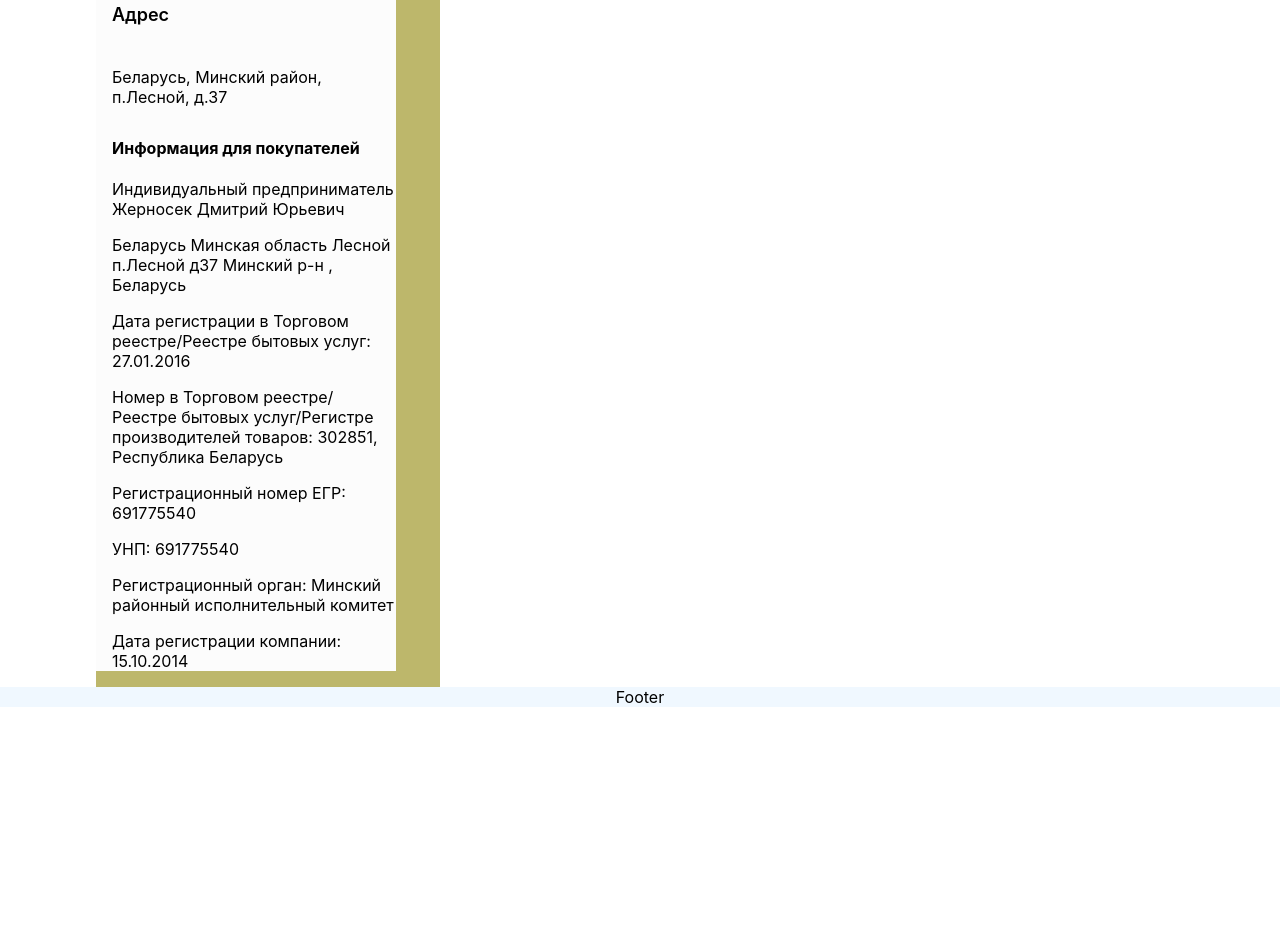
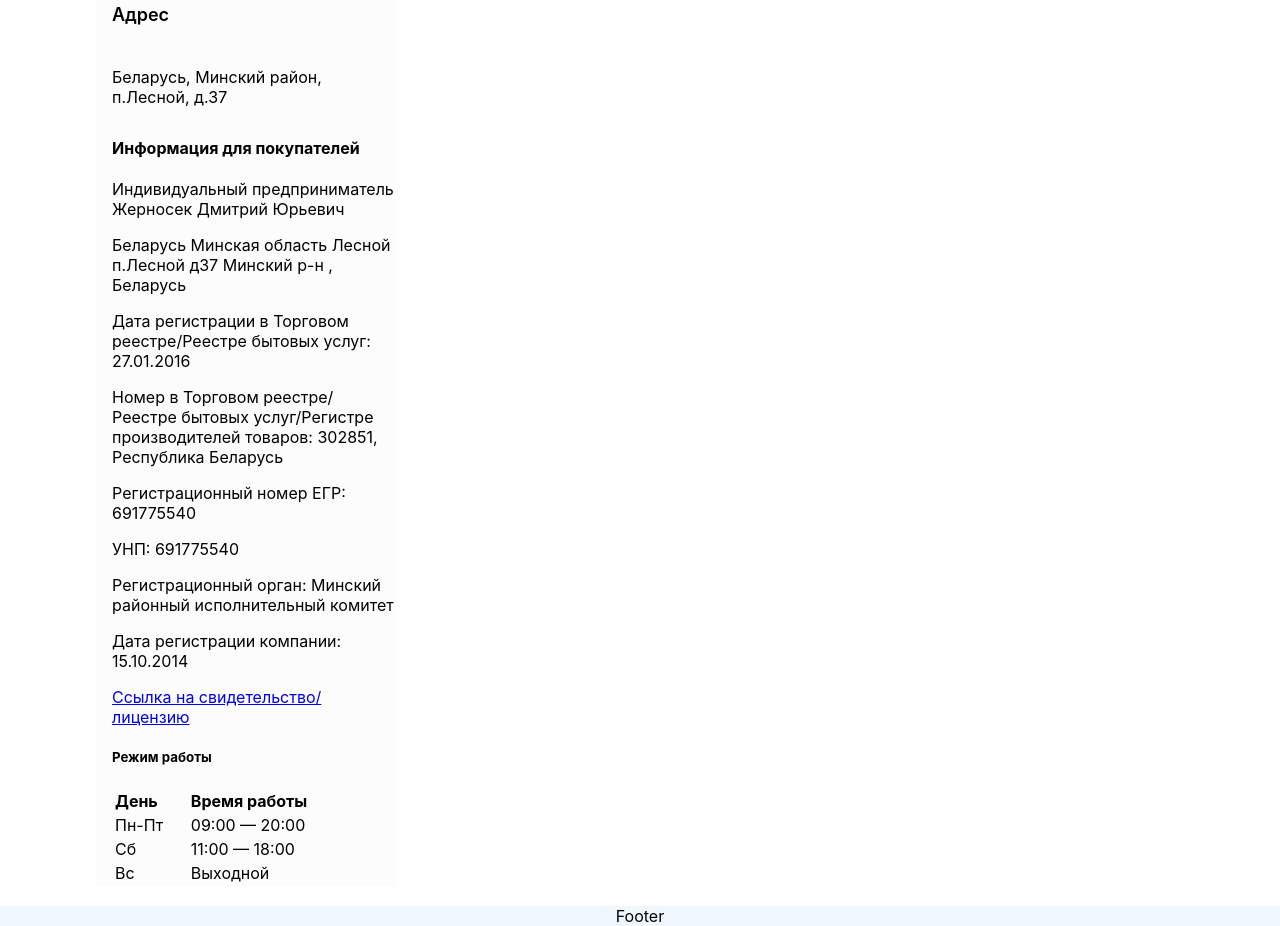
Before and after one commit to EliasWerner/FurnitureShop, a React (Create React App) app: page / in a window 1280 px wide. Shown: the part 1020-1946 px from the top of the page. Before the commit the page ends 1727 px from the top, so only its background shows below. Built offline with nearby package versions, Linux system fonts and the light colour scheme.

Commit message:
Fix vertical menu height.

```diff
--- a/src/App.css
+++ b/src/App.css
@@ -14,13 +14,11 @@
 }
 
 .column {
-  background-color: darkkhaki;
 }
 
 .content {
   margin: auto;
   width: 85%;
-  height: 100%;
   background-color: white;
 }
 
--- a/src/components/shared/verticalMenu/customersInfo/customersInfo.css
+++ b/src/components/shared/verticalMenu/customersInfo/customersInfo.css
@@ -2,4 +2,9 @@
   margin-top: 20px;
   padding-left: 16px;
   text-align: left;
+  margin-bottom: 20px;
 }
+
+tr > th {
+  padding-right: 30px;
+}
--- a/src/components/shared/verticalMenu/customersInfo/customersInfo.tsx
+++ b/src/components/shared/verticalMenu/customersInfo/customersInfo.tsx
@@ -25,6 +25,34 @@ export const CustomersInfo = () => {
       <p>Регистрационный орган: Минский районный исполнительный комитет</p>
 
       <p>Дата регистрации компании: 15.10.2014</p>
+
+      <p>
+        <a href="https://images.by.prom.st/21228323_21228323.jpg">
+          Ссылка на свидетельство/лицензию
+        </a>
+      </p>
+
+      <div className="work-time">
+        <h5>Режим работы</h5>
+        <table>
+          <tr>
+            <th>День</th>
+            <th>Время работы</th>
+          </tr>
+          <tr>
+            <td>Пн-Пт</td>
+            <td>09:00 — 20:00</td>
+          </tr>
+          <tr>
+            <td>Сб</td>
+            <td>11:00 — 18:00</td>
+          </tr>
+          <tr>
+            <td>Вс</td>
+            <td>Выходной</td>
+          </tr>
+        </table>
+      </div>
     </div>
   );
 };
```
Also changed, not shown: 1 other file (tests, documents, lock files or other folders).
